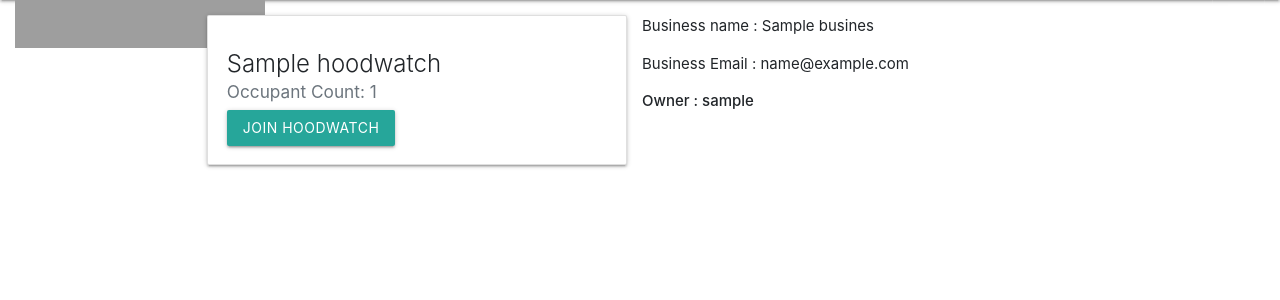
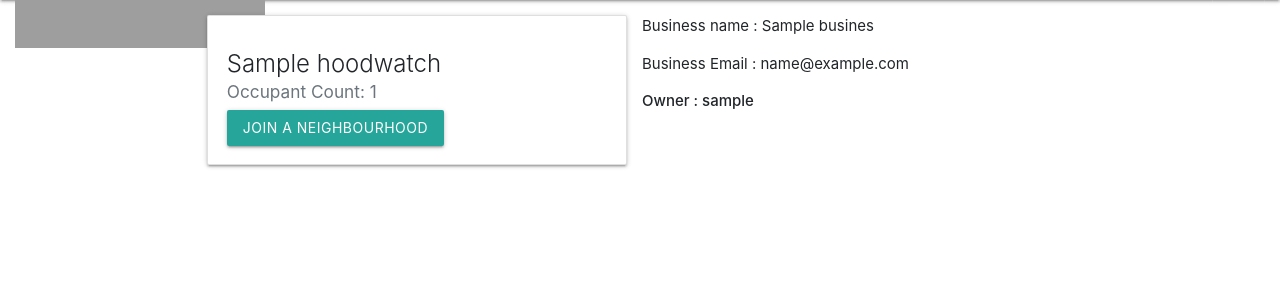
Before and after one commit to maxwellharon/Ujirani, a Django app: a page that uses hoodwatch/templates/hoodwatch/hoodwatch_detail.html in a window 1280 px wide. Shown: the part 64-364 px from the top of the page. Run offline with Django 3.2, Linux system fonts and the light colour scheme; tables that the repository leaves empty hold one stand-in row (values such as "Sample post"); some libraries are stand-ins or nearby versions; grey boxes are pictures that could not be loaded.

Commit message:
Detail.html

```diff
--- a/hoodwatch/templates/hoodwatch/hoodwatch_detail.html
+++ b/hoodwatch/templates/hoodwatch/hoodwatch_detail.html
@@ -5,9 +5,9 @@
     <h5 class="card-title">{{hoodwatch.name}}</h5>
     <h6 class="card-subtitle mb-2 text-muted">Occupant Count: {{hoodwatch.occupants.count}}</h6>
     {% if user in hoodwatch.occupants.all %}
-    <a href="{% url 'hoodwatch:leave' slug=hoodwatch.slug %}" class="waves-effect waves-light btn">Leave Hoodwatch</a>
+    <a href="{% url 'hoodwatch:leave' slug=hoodwatch.slug %}" class="waves-effect waves-light btn">Leave a Neighbourhood</a>
     {% else %}
-    <a href="{% url 'hoodwatch:join' slug=hoodwatch.slug %}" class="waves-effect waves-light btn">join Hoodwatch</a>
+    <a href="{% url 'hoodwatch:join' slug=hoodwatch.slug %}" class="waves-effect waves-light btn">join a Neighbourhood</a>
     {% endif %}
   </div>
 </div>
```
